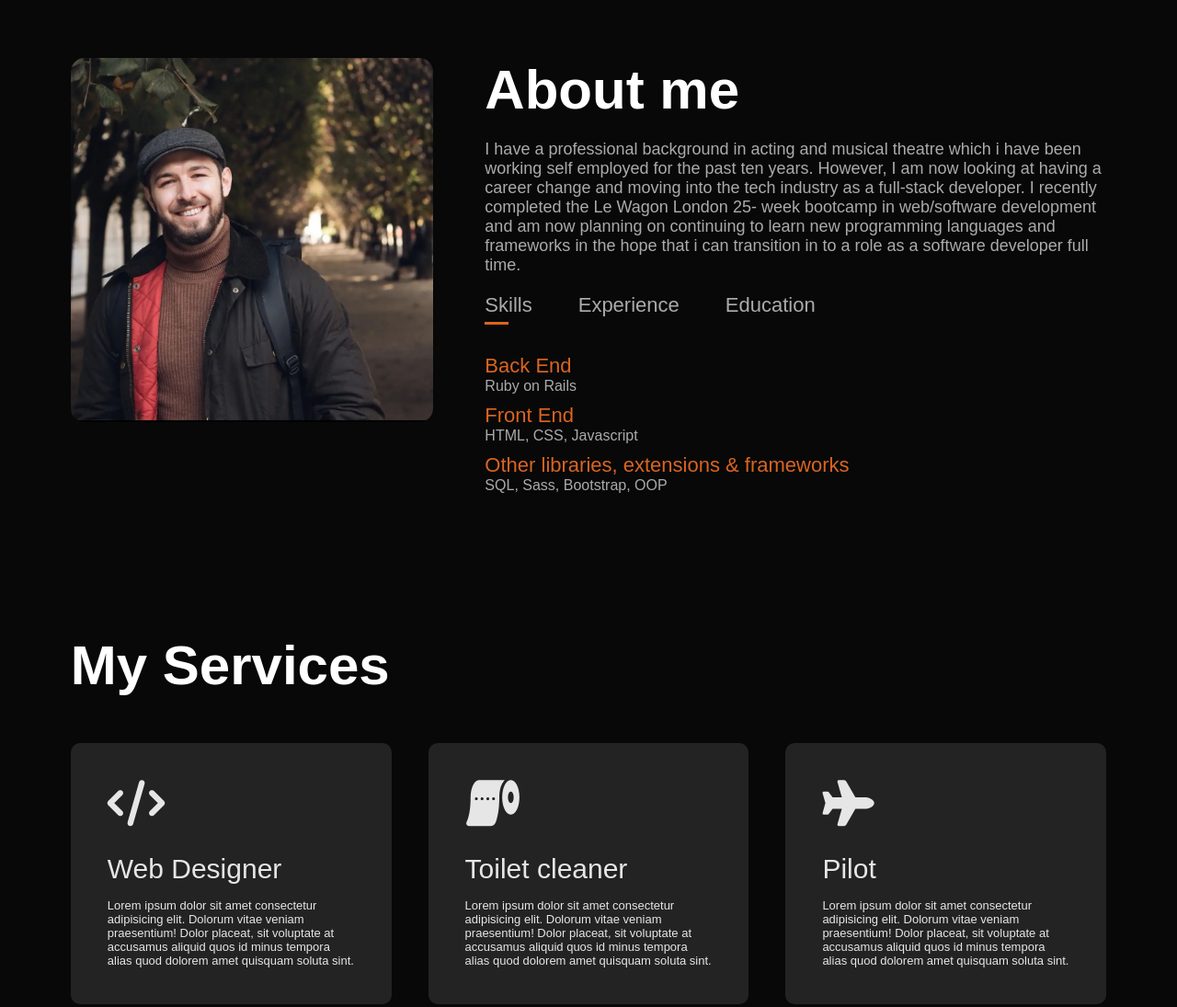
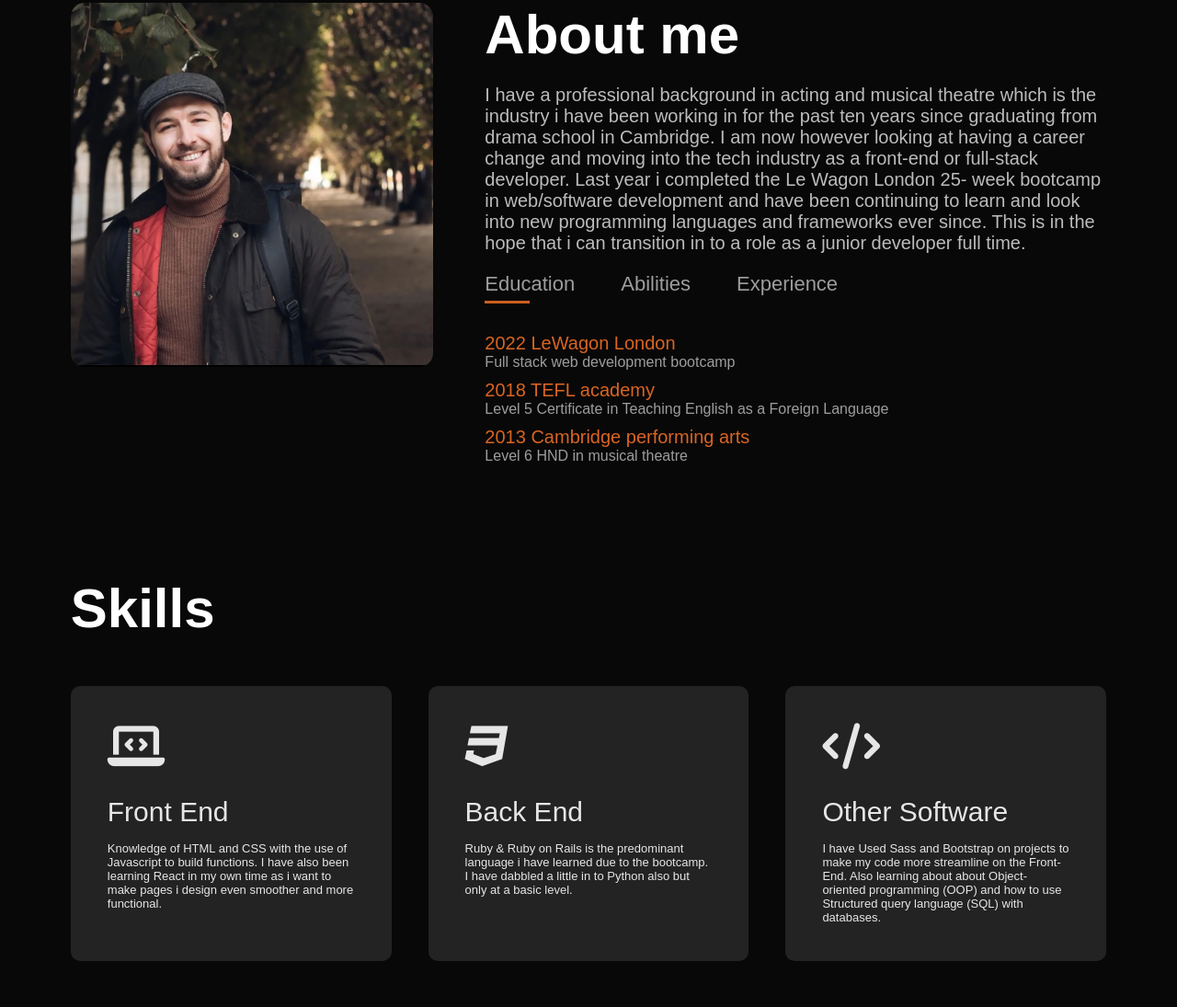
Before and after one commit to YuvalZoref/YuvalPortfolio, a website built with webpack: page public/index.html in a window 1280 px wide. Shown: the part 833-1928 px from the top of the page at 92% size. Built offline with nearby package versions, Linux system fonts and the light colour scheme; files whose address does not match are found by name.

Commit message:
changed some of the writing in the about section

```diff
--- a/public/css/about.css
+++ b/public/css/about.css
@@ -1,6 +1,6 @@
 #about{
-  padding: 80px 0;
-  color: #ababab;
+  padding: 20px 0;
+  color: #bdbcbcd4;
 }
 .row{
   display: flex;
@@ -24,7 +24,8 @@
   margin-bottom: 20px;
 }
 .about-text{
-  font-size: 18px;
+  font-size: 20px;
+  color: #bdbcbc;
 }
 .tab-titles{
   display: flex;
@@ -41,7 +42,7 @@
   content: '';
   width: 0;
   height: 3px;
-  background: #D96522;
+  background: #d96522ef;
   position: absolute;
   left: 0;
   bottom: -8px;
@@ -56,7 +57,7 @@
 }
 .tab-contents ul li span {
   color: #D96522;
-  font-size: 22px;
+  font-size: 20px;
 }
 .tab-contents{
   display: none;
--- a/public/css/contact.css
+++ b/public/css/contact.css
@@ -1,5 +1,8 @@
 #contact{
   margin-top: 100px;
+}
+.row{
+  margin-bottom: 30px;
 }
 
 .contact-left{
--- a/public/css/header.css
+++ b/public/css/header.css
@@ -62,6 +62,7 @@ nav ul li a:hover::after{
 }
 nav .fas{
   display: none;
+  cursor: pointer;
 }
 
 /* --------- media queries ------------ */
--- a/public/css/portfolio.css
+++ b/public/css/portfolio.css
@@ -1,4 +1,5 @@
 #portfolio{
+  /* margin-top: 30px; */
   padding: 50px 0;
 }
 
--- a/public/css/services.css
+++ b/public/css/skills.css
@@ -1,14 +1,14 @@
-#services{
+#skills{
   padding: 30px 0;
-  /* margin: 50px 0; */
+  margin-bottom: 100px;
 }
-.services-list{
+.skills-list{
   display: grid;
   grid-template-columns: repeat(auto-fit, minmax(250px, 1fr));
   grid-gap: 40px;
   margin-top: 50px;
 }
-.services-list div{
+.skills-list div{
   background: #262626;
   opacity: 0.9;
   padding: 40px;
@@ -17,23 +17,29 @@
   border-radius: 10px;
   transition: background 0.5s, transform 0.5s;
 }
-.services-list div i{
+.skills-list div i{
   font-size: 50px;
   margin-bottom: 30px;
 }
-.services-list div h2{
+.skills-list div h2{
   font-size: 30px;
   font-weight: 500;
   margin-bottom: 15px;
 }
-.services-list div a{
+.skills-list div a{
   text-decoration: none;
   color: #fff;
-  font-size: 12px;
+  font-size: 16px;
   margin-top: 20px;
   display: inline-block;
 }
-.services-list div:hover{
+.skills-list div:hover{
   background: #D96522;
   transform: translateY(-10px);
 }
+@media only screen and (max-width:600px){
+  #skills{
+    margin-bottom: 0px;
+  }
+
+}
--- a/public/index.html
+++ b/public/index.html
@@ -16,7 +16,7 @@
           <ul id="sidemenu">
             <li><a href="#header">Home</a></li>
             <li><a href="#about">About</a></li>
-            <li><a href="#services">Services</a></li>
+            <li><a href="#skills">Skills</a></li>
             <li><a href="#portfolio">Portfolio</a></li>
             <li><a href="#contact">Contact</a></li>
             <i class="fas fa-xmark" onclick="closemenu()"></i>
@@ -24,8 +24,8 @@
           <i class="fas fa-bars" onclick="openmenu()"></i>
         </nav>
         <div class="header-text">
-          <p>Web Development</p>
-          <h1>Hi, I'm <span>Yuval</span><br>Zoref from London</h1>
+          <p>Web Developer</p>
+          <h1>Hey, I'm <span>Yuval</span><br>Zoref from London</h1>
         </div>
       </div>
     </div>
@@ -38,64 +38,65 @@
           </div>
           <div class="about-col-2">
             <h1 class="sub-title">About me</h1>
-            <p class="about-text">I have a professional background in acting and musical theatre which i
-              have been working self employed for the past ten years. However, I am
-              now looking at having a career change and moving into the tech industry
-              as a full-stack developer. I recently completed the Le Wagon London 25-
-              week bootcamp in web/software development and am now planning on
-              continuing to learn new programming languages and frameworks in the
-              hope that i can transition in to a role as a software developer full time.
+            <p class="about-text">I have a professional background in acting and musical theatre which is
+              the industry i have been working in for the past ten years since graduating from drama school in Cambridge. I am
+              now however looking at having a career change and moving into the tech industry
+              as a front-end or full-stack developer. Last year i completed the Le Wagon London 25-
+              week bootcamp in web/software development and have been
+              continuing to learn and look into new programming languages and frameworks ever since. This is in the
+              hope that i can transition in to a role as a junior developer full time.
               </p>
 
             <div class="tab-titles">
-              <p class="tab-links active-link" onclick="opentab('skills')">Skills</p>
+              <p class="tab-links active-link" onclick="opentab('education')">Education</p>
+              <p class="tab-links" onclick="opentab('skills-list')">Abilities</p>
               <p class="tab-links" onclick="opentab('experience')">Experience</p>
-              <p class="tab-links" onclick="opentab('education')">Education</p>
             </div>
-            <div class="tab-contents active-tab" id="skills">
+            <div class="tab-contents active-tab" id="education">
               <ul>
-                <li><span>Back End</span><br>Ruby on Rails</li>
-                <li><span>Front End</span><br>HTML, CSS, Javascript</li>
-                <li><span>Other libraries, extensions & frameworks</span><br>SQL, Sass, Bootstrap, OOP</li>
+                <li><span>2022 LeWagon London</span><br>Full stack web development bootcamp</li>
+                <li><span>2018 TEFL academy</span><br>Level 5 Certificate in Teaching English as a
+                  Foreign Language</li>
+                <li><span>2013 Cambridge performing arts</span><br>Level 6 HND in musical theatre</li>
+              </ul>
+            </div>
+            <div class="tab-contents" id="skills-list">
+              <ul>
+                <li><span>Developer</span><br>Full stack web development and web design for landing pages</li>
+                <li><span>Stage</span><br>Musical theatre training for singing, dancing & acting</li>
+                <li><span>Teaching</span><br>English as a foreign language & musical theatre workshops</li>
               </ul>
             </div>
             <div class="tab-contents" id="experience">
               <ul>
-                <li><span>Experience</span><br>Some experience</li>
-                <li><span>Experience</span><br>Some experience</li>
-                <li><span>Experience</span><br>Some experience</li>
-              </ul>
-            </div>
-            <div class="tab-contents" id="education">
-              <ul>
-                <li><span>2022</span><br>LeWagon London</li>
-                <li><span>2018</span><br>TEFL academy</li>
-                <li><span>2013</span><br>Cambridge performing arts</li>
+                <li><span>Third Space</span><br>Concierge/Duty manager (2019 > current)</li>
+                <li><span>Evita Westend/Tour</span><br>Actor (2016 > 2019)</li>
+                <li><span>Miss Saigon Westend</span><br>Actor (2015 > 2016)</li>
               </ul>
             </div>
           </div>
         </div>
       </div>
     </div>
-    <!-- ----------- services ----------- -->
-    <div id="services">
+    <!-- ----------- skills ----------- -->
+    <div id="skills">
       <div class="container">
-        <h1 class="sub-title">My Services</h1>
-        <div class="services-list">
+        <h1 class="sub-title">Skills</h1>
+        <div class="skills-list">
+          <div>
+            <i class="fa-solid fa-laptop-code"></i>
+            <h2>Front End</h2>
+            <p>Knowledge of HTML and CSS with the use of Javascript to build functions. I have also been learning React in my own time as i want to make pages i design even smoother and more functional.</p>
+          </div>
+          <div>
+            <i class="fa-brands fa-css3"></i>
+            <h2>Back End</h2>
+            <p>Ruby & Ruby on Rails is the predominant language i have learned due to the bootcamp. I have dabbled a little in to Python also but only at a basic level.</p>
+          </div>
           <div>
             <i class="fa-solid fa-code"></i>
-            <h2>Web Designer</h2>
-            <p>Lorem ipsum dolor sit amet consectetur adipisicing elit. Dolorum vitae veniam praesentium! Dolor placeat, sit voluptate at accusamus aliquid quos id minus tempora alias quod dolorem amet quisquam soluta sint.</p>
-          </div>
-          <div>
-            <i class="fa-solid fa-toilet-paper"></i>
-            <h2>Toilet cleaner</h2>
-            <p>Lorem ipsum dolor sit amet consectetur adipisicing elit. Dolorum vitae veniam praesentium! Dolor placeat, sit voluptate at accusamus aliquid quos id minus tempora alias quod dolorem amet quisquam soluta sint.</p>
-          </div>
-          <div>
-            <i class="fa-solid fa-plane"></i>
-            <h2>Pilot</h2>
-            <p>Lorem ipsum dolor sit amet consectetur adipisicing elit. Dolorum vitae veniam praesentium! Dolor placeat, sit voluptate at accusamus aliquid quos id minus tempora alias quod dolorem amet quisquam soluta sint.</p>
+            <h2>Other Software</h2>
+            <p>I have Used Sass and Bootstrap on projects to make my code more streamline on the Front-End. Also learning about about Object-oriented programming (OOP) and how to use Structured query language (SQL) with databases.</p>
           </div>
         </div>
       </div>
--- a/public/style.css
+++ b/public/style.css
@@ -1,6 +1,6 @@
 @import "./css/header.css";
 @import "./css/about.css";
-@import "./css/services.css";
+@import "./css/skills.css";
 @import "./css/portfolio.css";
 @import "./css/contact.css";
 @import "./css/responsive.css";
```
